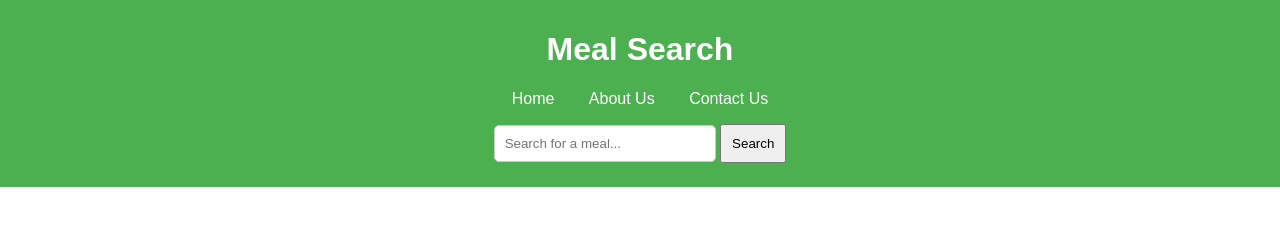
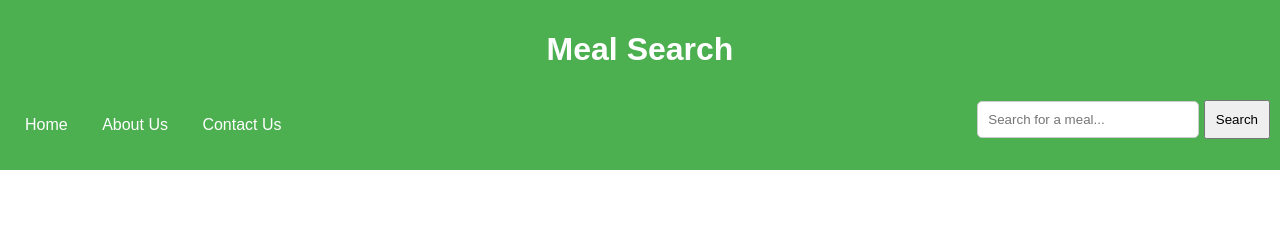
Before and after one commit to khadiza-glitch/Final-assignment, a plain HTML site: page index.html in a window 1280 px wide. Shown: the top 237 px of the page. Drawn offline with Linux system fonts and the light colour scheme.

Commit message:
adding flexin header

```diff
--- a/styles.css
+++ b/styles.css
@@ -201,3 +201,7 @@ body {
     display: flex;
     justify-content: space-between;
   }
+  #flex-header{
+    display: flex;
+    justify-content: space-between;
+  }
```
